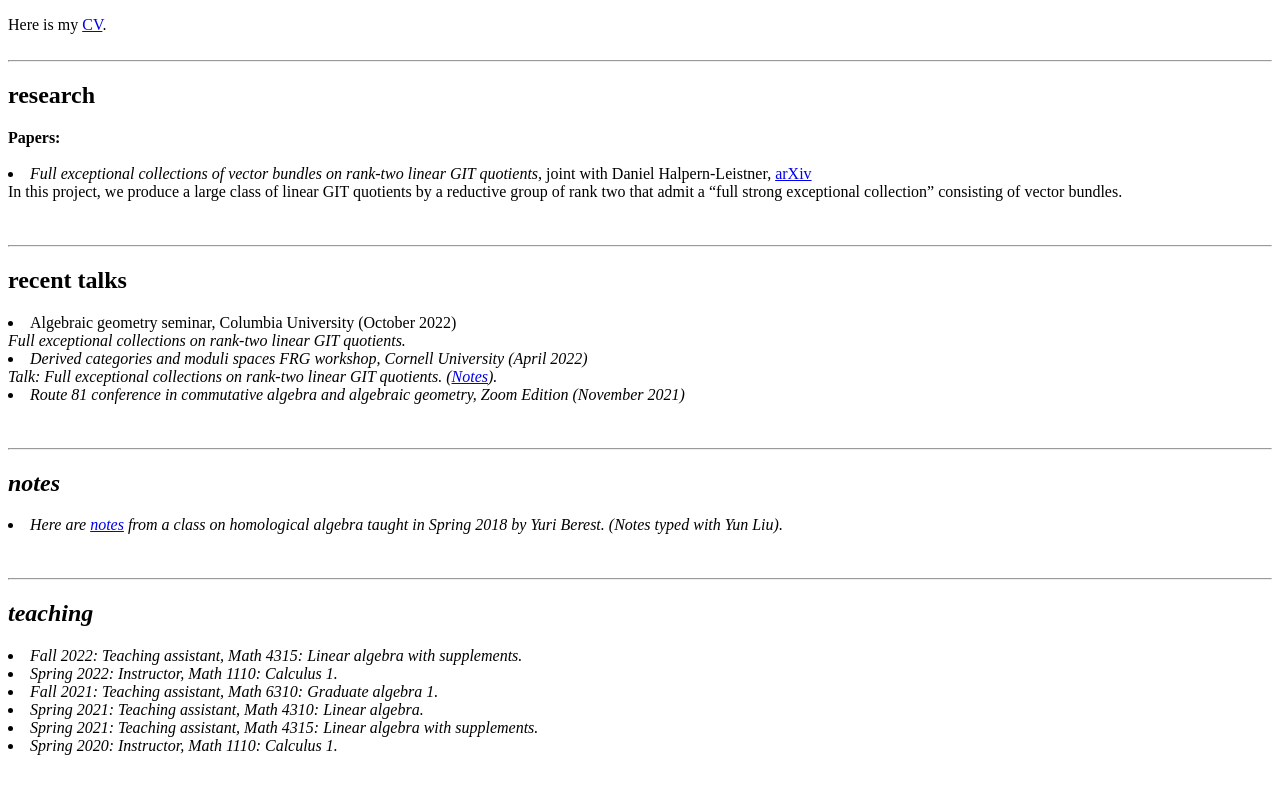
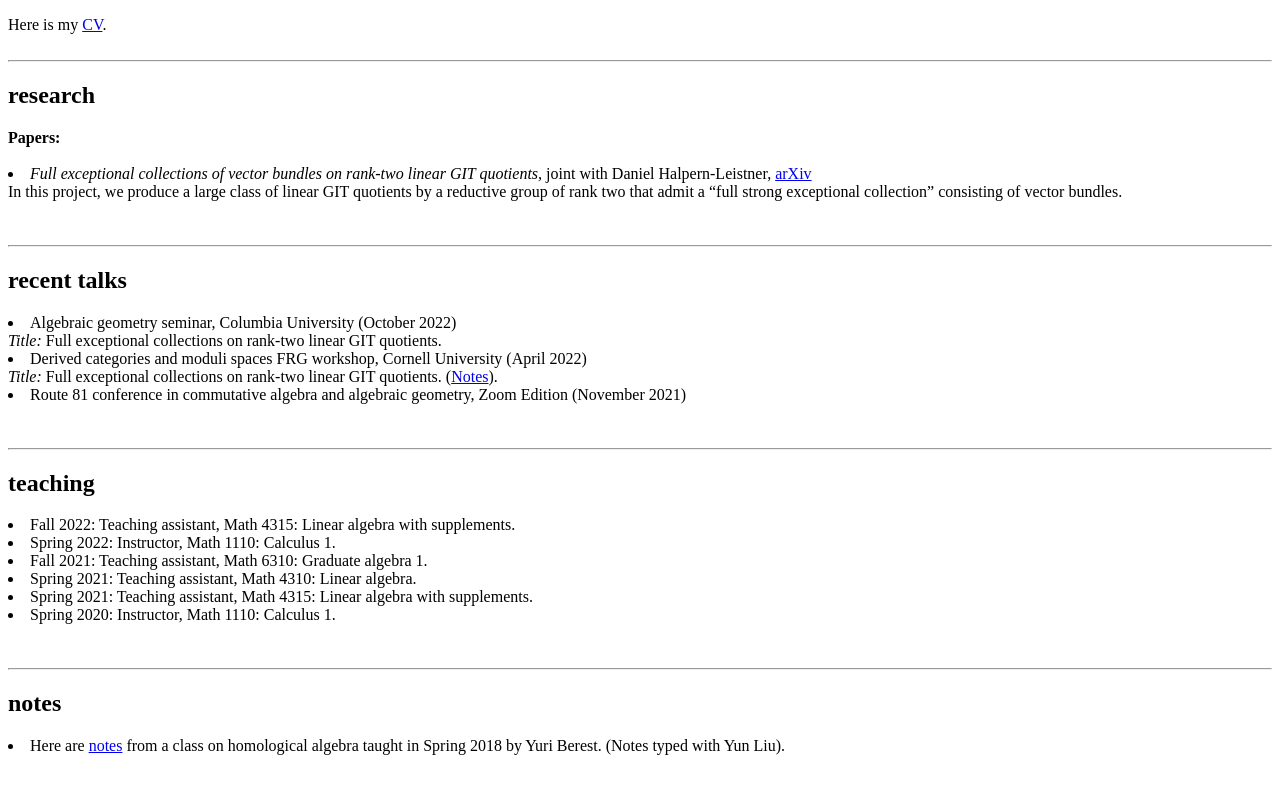
Before and after one commit to kimoitoek/kimoitoek.github.io, a plain HTML site: page index.html in a window 1280 px wide. Shown: the part 392-1186 px from the top of the page. Drawn offline with Linux system fonts and the light colour scheme.

Commit message:
Update index.html

```diff
--- a/index.html
+++ b/index.html
@@ -48,13 +48,26 @@ Here is my <a href="Kemboi_CV.pdf"> CV</a>.
 <h2> recent talks </h2>
 
 <li> Algebraic geometry seminar, Columbia University (October 2022)<br>
-	<i> Full exceptional collections on rank-two linear GIT quotients. </li>
+	<i> Title: </i> Full exceptional collections on rank-two linear GIT quotients. </li>
 
 <li> Derived categories and moduli spaces FRG workshop, Cornell University (April 2022) <br>
-      <i> Talk: </i> Full exceptional collections on rank-two linear GIT quotients. (<a href = "(FRG slides) Full exceptional collections on rank 2 Linear GIT quotients 2.pdf" >Notes</a>). </li>
+      <i> Title: </i> Full exceptional collections on rank-two linear GIT quotients. (<a href = "(FRG slides) Full exceptional collections on rank 2 Linear GIT quotients 2.pdf" >Notes</a>). </li>
 
 <li> Route 81 conference in commutative algebra and algebraic geometry, Zoom Edition (November 2021)</li>
 
+
+<br><br>
+
+<hr>
+
+<h2> teaching </h2>
+
+<li> Fall 2022: Teaching assistant, Math 4315: Linear algebra with supplements. </li>
+<li> Spring 2022: Instructor, Math 1110: Calculus 1. </li>
+<li> Fall 2021:  Teaching assistant, Math 6310: Graduate algebra 1. </li>
+<li> Spring 2021:  Teaching assistant, Math 4310: Linear algebra. </li>
+<li> Spring 2021:  Teaching assistant, Math 4315: Linear algebra with supplements. </li>
+<li> Spring 2020: Instructor, Math 1110: Calculus 1. </li>
 
 <br><br>
 
@@ -65,17 +78,6 @@ Here is my <a href="Kemboi_CV.pdf"> CV</a>.
 
 <li> Here are <a href="MATH6350_Homological_Algebra.pdf"> notes</a> from a class on homological algebra taught in Spring 2018 by Yuri Berest. (Notes typed with Yun Liu). <br> </li>
 
-<br><br>
-
-<hr>
-
-<h2> teaching</h2>
-<li> Fall 2022: Teaching assistant, Math 4315: Linear algebra with supplements. </li>
-<li> Spring 2022: Instructor, Math 1110: Calculus 1. </li>
-<li> Fall 2021:  Teaching assistant, Math 6310: Graduate algebra 1. </li>
-<li> Spring 2021:  Teaching assistant, Math 4310: Linear algebra. </li>
-<li> Spring 2021:  Teaching assistant, Math 4315: Linear algebra with supplements. </li>
-<li> Spring 2020: Instructor, Math 1110: Calculus 1. </li>
 
 <br><br><br>
 
```
